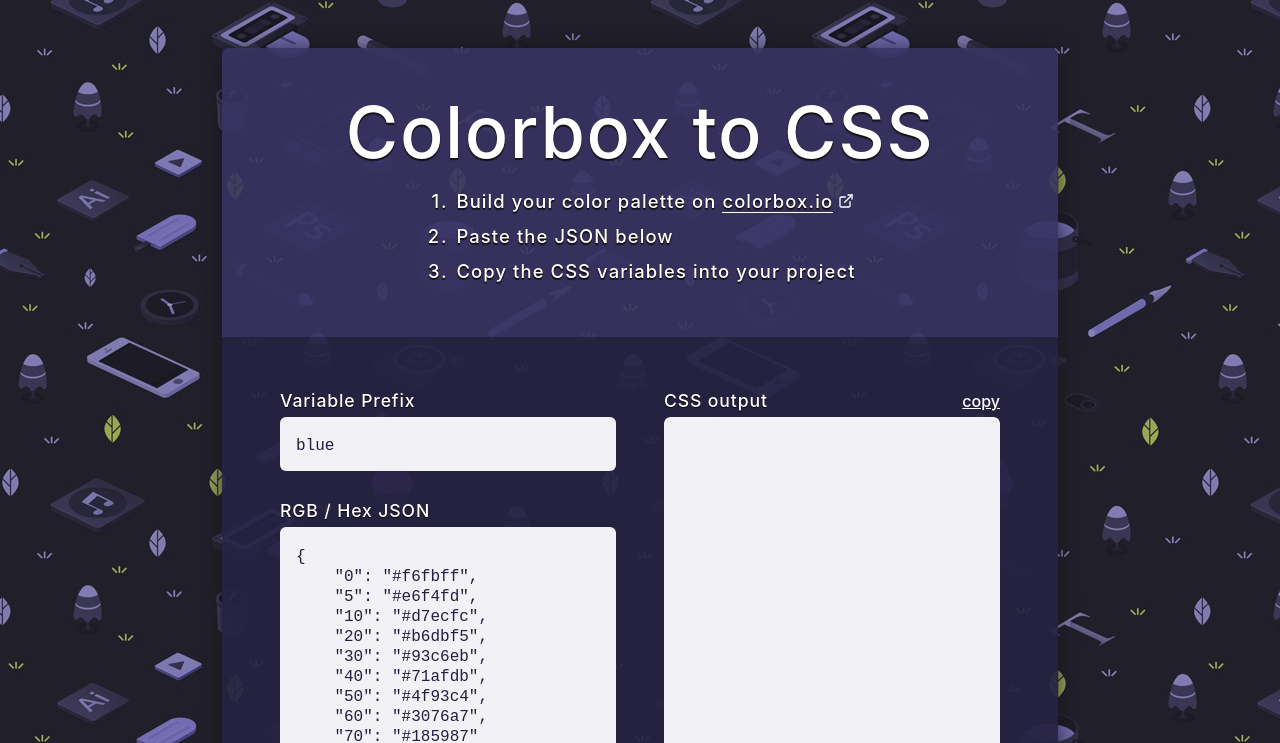
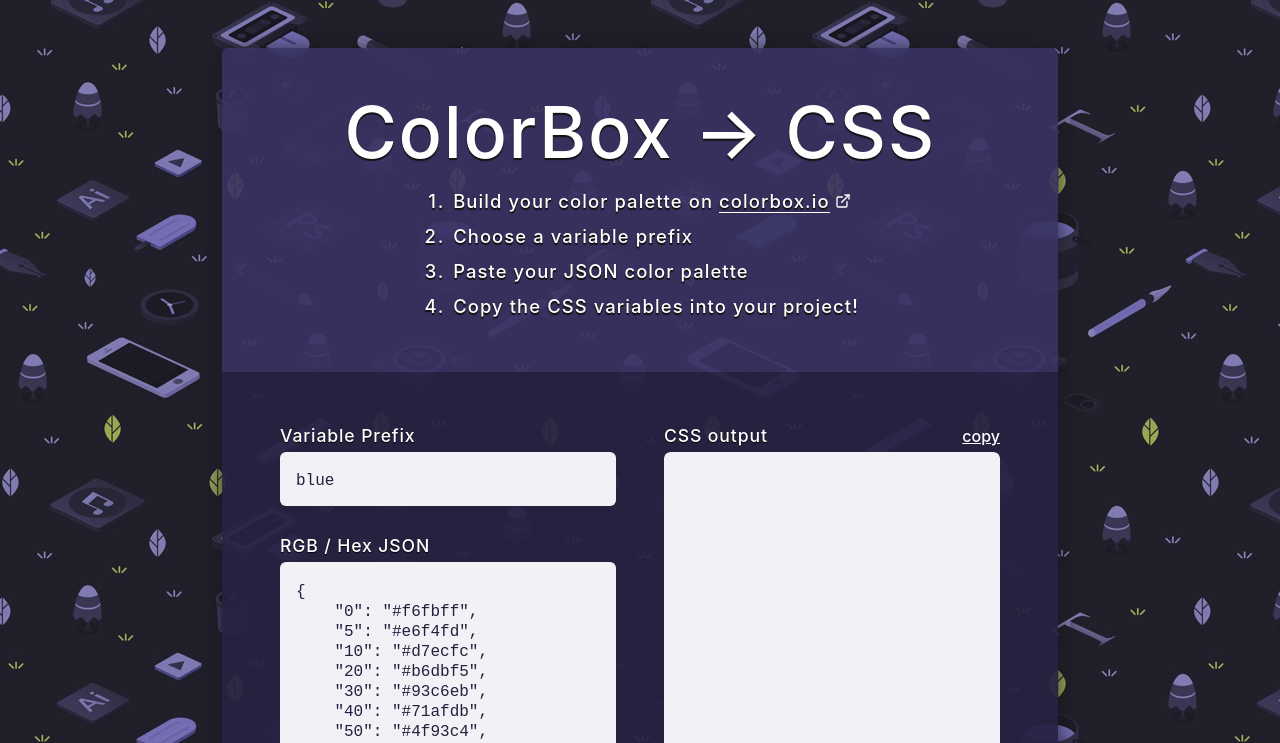
Before and after one commit to jchmski/colorbox-to-css, a website: page bundled/index.html in a window 1280 px wide. Shown: the top 743 px of the page. Drawn offline with Linux system fonts and the light colour scheme; files whose address does not match are found by name; a web font is replaced by a local one.

Commit message:
updates instructions and readme

```diff
--- a/bundled/index.html
+++ b/bundled/index.html
@@ -15,12 +15,13 @@
 		<div>
 			<div class="parser">
 				<div class="title">
-					<h1>Colorbox to CSS</h1>
+					<h1>ColorBox &rarr; CSS</h1>
 					<div class="steps">
 						<ul>
 							<li>Build your color palette on <a href="http://colorbox.io" target="_BLANK" title="Colorbox.io color palette generator">colorbox.io</a><img src="/images/external.svg" /></li>
-							<li>Paste the JSON below</li>
-							<li>Copy the CSS variables into your project</li>
+							<li>Choose a variable prefix</li>
+							<li>Paste your JSON color palette</li>
+							<li>Copy the CSS variables into your project!</li>
 						</ul>
 					</div>
 				</div>
```
Also changed, not shown: src/index.html (+4 -3 lines), README.md, dist/index.html.
